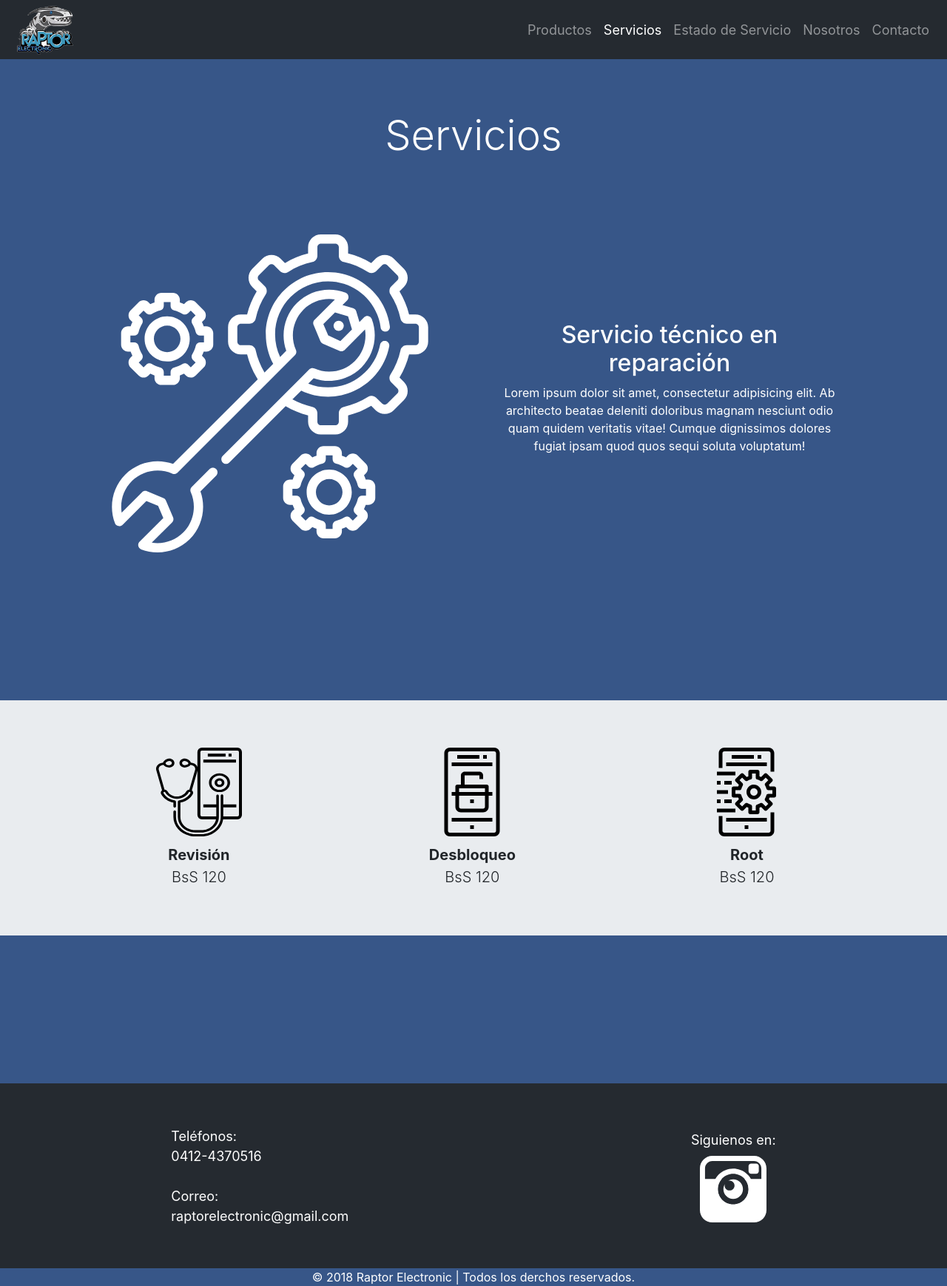
After one commit to MelanieMarval/raptor-electronic, a PHP site: page /views/modules/services.html in a window 1280 px wide. The commit adds this page. Shown: the whole page at 74% size. Run offline with PHP 8.4, Linux system fonts and the light colour scheme.

Commit message:
services v1

```diff
--- a/views/css/base.css
+++ b/views/css/base.css
@@ -1,12 +1,24 @@
 :root{
-    --dark-raptor:  #252a30;
-    --dark-light-raptor: #363c42;
-    --blue-dark-raptor: #375688;
-    --blue-light-raptor:  #119ac7;
-    --green-dark-raptor:   #379068;
-    --green-light-raptor:   #60ba80;
+    --dark:  #252a30;
+    --dark-light: #363c42;
+    --blue-dark: #375688;
+    --blue-light:  #119ac7;
+    --green-dark:   #379068;
+    --green-light:   #60ba80;
 }
 
 body {
-    background-color:  var(--blue-dark-raptor);
+    background-color:  var(--blue-dark);
 }
+
+                /*SET MAIN TITLES*/
+.main-title {
+    padding-top: 150px;
+
+    color: white;
+    text-align: center;
+}
+
+.--main-title {
+    padding-top: 20px;
+}
--- a/views/css/modules/footer.css
+++ b/views/css/modules/footer.css
@@ -1,16 +1,17 @@
 
 .footer-basis-settings {
     height: 250px;
+    margin-top: 200px;
     font-size: 18px;
 
-    background-color:  var(--dark-raptor);
+    background-color:  var(--dark);
 }
 
 .copy-right-container {
     width: 100%;
     text-align: center;
 
-    background-color: var(--blue-dark-raptor);
+    background-color: var(--blue-dark);
 }
 
 .contact-data {
--- a/views/css/modules/header.css
+++ b/views/css/modules/header.css
@@ -3,10 +3,10 @@
     font-size: 18px;
     height: 80px;
 
-    background-color:  var(--dark-raptor);
+    background-color:  var(--dark);
 }
 
 .logo {
-    height: 95px;
-    margin-top: 7px;
+    height: 90px;
+    margin-top: 8px;
 }
--- /dev/null
+++ b/views/css/services.css
@@ -0,0 +1,46 @@
+.services-container {
+    height: 100%;
+    margin: 0;
+    padding-bottom: 150px;
+
+    overflow: hidden;
+}
+
+.description-container {
+    height: auto;
+    margin-top: 50px;
+    padding: 0 100px 0 100px;
+
+    display: flex;
+    justify-content: space-around;
+}
+
+.tec-service-img {
+    height: 430px;
+    margin: 50px;
+}
+
+.tec-service-description {
+    height: 430px;
+    margin: 50px;
+
+    justify-content: center;
+}
+
+.tec-service-icons {
+    height: 120px;
+    margin-bottom: 10px;
+}
+
+@media screen and (max-width: 412px) {
+    .description-container {
+        display: flex;
+        flex-direction: column;
+        align-items: center;
+    }
+
+    .tec-service-img {
+        height: 400px;
+        margin: 0;
+    }
+}
--- /dev/null
+++ b/views/modules/services.html
@@ -0,0 +1,114 @@
+<!DOCTYPE html>
+<html lang="en">
+    <head>
+        <meta charset="UTF-8">
+        <title>Raptor Electronic | servicios</title>
+        <link rel="stylesheet" href="../css/modules/header.css">
+        <link rel="stylesheet" href="../css/services.css">
+        <link rel="stylesheet" href="../css/modules/footer.css">
+        <link rel="stylesheet" href="../css/bootstrap/bootstrap.css">
+        <link rel="stylesheet" href="../css/base.css">
+    </head>
+    <body>
+
+        <!-----------NAVBAR------------>
+        <header class="fixed-top">
+            <nav class="navbar navbar-expand-lg navbar-dark nav-basis-settings">
+                <a class="navbar-brand" href="products.html">
+                    <img src="../images/raptor-logo.png" class="logo" alt="raptor electronic logo">
+                </a>
+                <button class="navbar-toggler" type="button" data-toggle="collapse"
+                        data-target="#navbarNavAltMarkup" aria-controls="navbarNavAltMarkup"
+                        aria-expanded="false" aria-label="Toggle navigation">
+                    <span class="navbar-toggler-icon"></span>
+                </button>
+                <div class="collapse navbar-collapse justify-content-end" id="navbarNavAltMarkup">
+                    <div class="navbar-nav">
+                        <a class="nav-item nav-link " href="products.html">Productos <span class="sr-only">(current)</span></a>
+                        <a class="nav-item nav-link active" href="services.html">Servicios</a>
+                        <a class="nav-item nav-link" href="#">Estado de Servicio</a>
+                        <a class="nav-item nav-link" href="#">Nosotros</a>
+                        <a class="nav-item nav-link" href="#">Contacto</a>
+                    </div>
+                </div>
+            </nav>
+        </header>
+
+        <div class="services-container m-auto">
+
+            <div class="container m-auto">
+                <h1 class="display-4 main-title">Servicios</h1>
+            </div>
+
+            <div class="description-container">
+
+                <img src="../images/services/reparacion.svg" class="tec-service-img" alt="raptor electronic logo">
+                <div class="d-flex flex-column text-white text-center tec-service-description">
+                    <h2>Servicio técnico en reparación</h2>
+                    <p>Lorem ipsum dolor sit amet, consectetur adipisicing elit. Ab architecto beatae
+                       deleniti doloribus magnam nesciunt odio quam quidem veritatis vitae! Cumque
+                       dignissimos dolores fugiat ipsam quod quos sequi soluta voluptatum!
+                    </p>
+                </div>
+            </div>
+
+        </div>
+
+        <!-----------BASIS SERVICES------------>
+        <div class="jumbotron jumbotron-fluid">
+            <div class="container d-flex justify-content-around align-items-center">
+                <div class="align-items-center">
+                    <img src="../images/services/revision.svg" class="tec-service-icons" alt="raptor electronic logo">
+                    <P class="lead text-center m-sm-auto font-weight-bold">Revisión</P>
+                    <p class="lead text-center m-0">
+                        BsS 120
+                    </p>
+                </div>
+                <div class="align-items-center">
+                    <img src="../images/services/unlock.svg" class="tec-service-icons" alt="raptor electronic logo">
+                    <P class="lead text-center m-sm-auto font-weight-bold">Desbloqueo</P>
+                    <p class="lead text-center m-0">
+                        BsS 120
+                    </p>
+                </div>
+                <div class="align-items-center">
+                    <img src="../images/services/root.svg" class="tec-service-icons" alt="raptor electronic logo">
+                    <P class="lead text-center m-sm-auto font-weight-bold">Root</P>
+                    <p class="lead text-center m-0">
+                        BsS 120
+                    </p>
+                </div>
+            </div>
+        </div>
+
+        <!-----------FOOTER------------>
+        <footer class="">
+            <div class="footer-basis-settings d-flex justify-content-around ">
+                <div class=" align-self-center">
+                    <p class="contact-data">Teléfonos:</p>
+                    <p class="contact-data">0412-4370516</p>
+                    <br>
+                    <p class="contact-data">Correo:</p>
+                    <p class="contact-data">raptorelectronic@gmail.com</p>
+                </div>
+
+                <div class="align-self-center">
+                    <p class="contact-data">Siguienos en:</p>
+                    <a class="d-flex justify-content-center" href="https://www.instagram.com/raptorelectronic/" target="_blank">
+                        <img src="../images/instagram.svg" class="logo" alt="raptor electronic logo">
+                    </a>
+                </div>
+            </div>
+
+            <div class="copy-right-container">
+                <p class="copy-text">
+                    &copy; 2018 Raptor Electronic | Todos los derchos reservados.
+                </p>
+            </div>
+        </footer>
+
+
+        <script src="../css/bootstrap/js/jquery-3.3.1.slim.min.js"></script>
+        <script src="../css/bootstrap/js/bootstrap.js"></script>
+    </body>
+</html>
```
Also changed, not shown: views/css/products.css (+13 -22 lines), views/modules/products.html (+15 -16 lines), views/images/instagram.svg (added), views/images/services/accessories.svg (added), views/images/services/reparacion.svg (added), views/images/services/revision.svg (added), views/images/services/root.svg (added), views/images/services/servicio-tecnico.png (added), views/images/services/unlock.svg (added).
